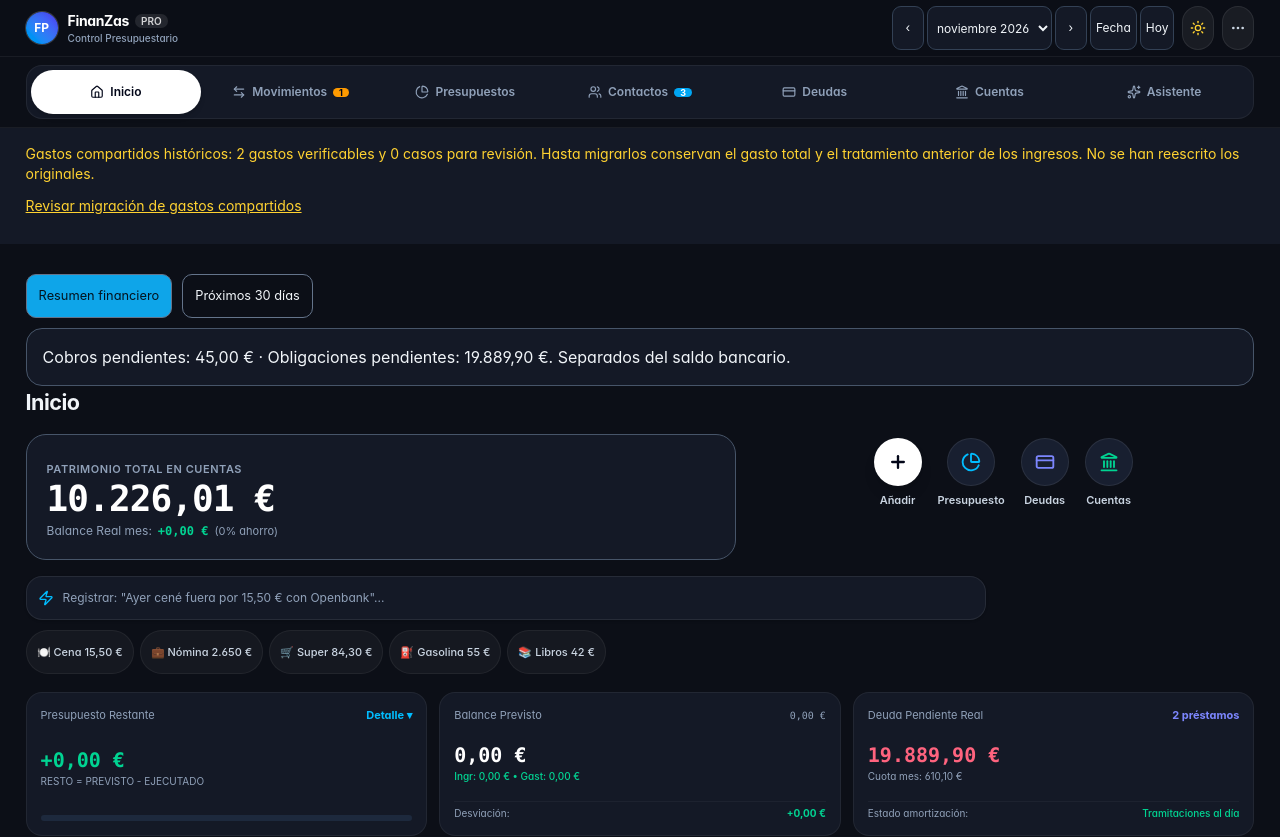
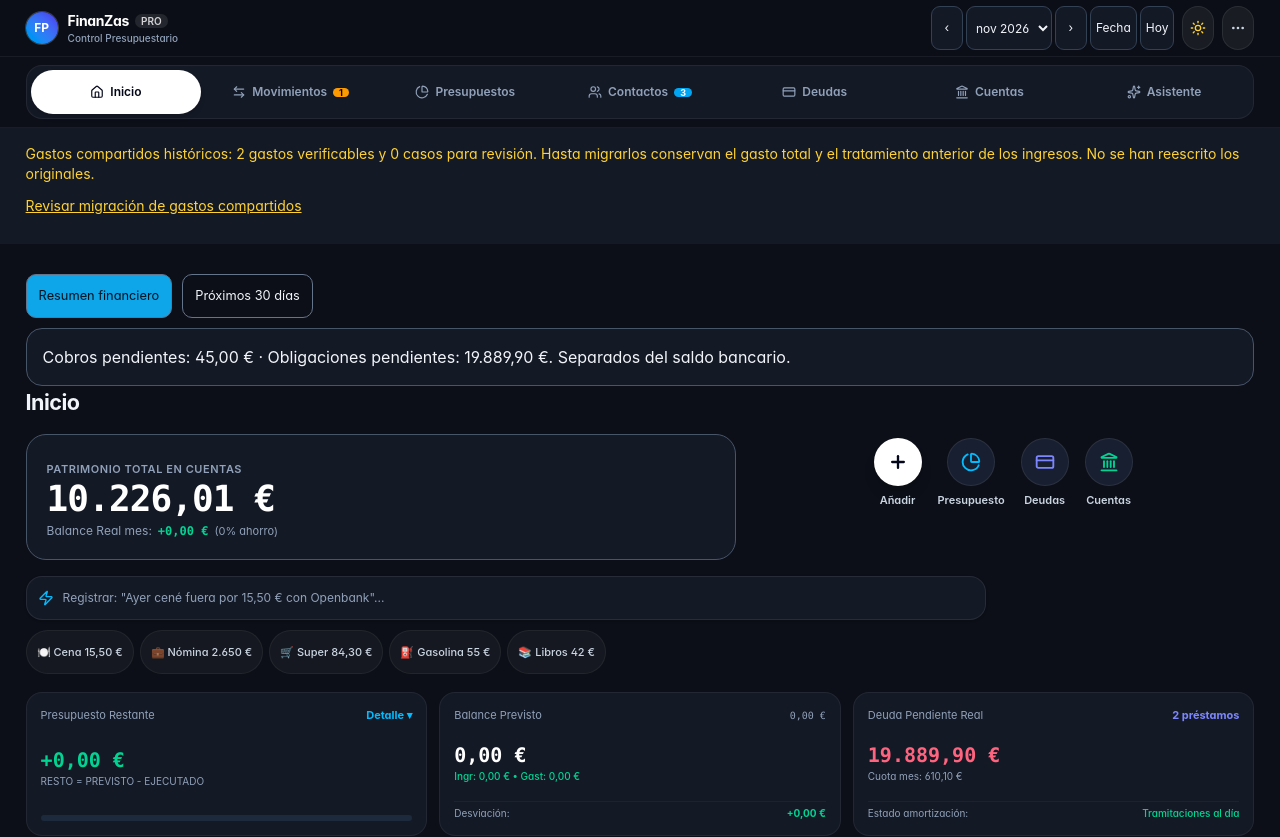
Before and after one commit to dlopezteruel-rgb/Finanzas-pro, a React (Vite) app: page / in a window 1280 px wide. Shown: the top 837 px of the page. Built offline with nearby package versions, Linux system fonts and the light colour scheme.

Commit message:
docs(phase-5): record architecture, validation and fictional UI evidence

```diff
--- a/scripts/intelligent.browser.ts
+++ b/scripts/intelligent.browser.ts
@@ -81,6 +81,8 @@ function populated(): FinanceData {
       type: "INGRESO",
       code: "i",
       concept: "Nómina ficticia",
+      categoryName: "Ingresos ficticios",
+      subcategoryName: "Nómina ficticia",
       amountCents: 150000,
       day: 15,
     }),
--- a/src/components/PeriodSelector.tsx
+++ b/src/components/PeriodSelector.tsx
@@ -32,6 +32,7 @@ export function PeriodSelector({
       </button>
       <select
         aria-label="Seleccionar periodo contable"
+        title={monthLabel(month)}
         value={month}
         onChange={(e) => onChange(e.target.value)}
       >
@@ -45,7 +46,7 @@ export function PeriodSelector({
           .reverse()
           .map((p) => (
             <option key={p} value={p}>
-              {monthLabel(p)}
+              {monthLabel(p, true)}
             </option>
           ))}
       </select>
--- a/src/components/RecurringMovementsView.tsx
+++ b/src/components/RecurringMovementsView.tsx
@@ -21,6 +21,12 @@ import {
 import { madridDate } from "../utils/financialCalendar";
 import { FinanceReview } from "./FinanceReview";
 import { SafeDialog } from "./SafeDialog";
+
+const frequencyLabels = {
+  monthly: "Mensual",
+  quarterly: "Trimestral",
+  yearly: "Anual",
+};
 
 export function RecurringMovementsView({
   data,
@@ -97,7 +103,7 @@ export function RecurringMovementsView({
       saveMovementRule(data, rule);
       setError("");
       setReview({
-        text: `${rule.concept} · ${money(rule.amountCents)} · ${rule.frequency} · día ${rule.day} · ${data.wallets.find((w) => w.id === rule.walletId)?.name}. No crea movimientos ni presupuestos.`,
+        text: `${rule.concept} · ${money(rule.amountCents)} · ${frequencyLabels[rule.frequency]} · día ${rule.day} · ${data.wallets.find((w) => w.id === rule.walletId)?.name}. No crea movimientos ni presupuestos.`,
         apply: (d) => saveMovementRule(d, rule),
       });
     } catch (e) {
@@ -124,7 +130,8 @@ export function RecurringMovementsView({
             <article className="planning-card" key={r.id}>
               <h2>{r.concept}</h2>
               <p>
-                {r.type} · {money(r.amountCents)} · {r.frequency} · día {r.day}
+                {r.type} · {money(r.amountCents)} ·{" "}
+                {frequencyLabels[r.frequency]} · día {r.day}
               </p>
               <p>
                 {data.wallets.find((w) => w.id === r.walletId)?.name} ·{" "}
--- a/src/utils/financialCalendar.ts
+++ b/src/utils/financialCalendar.ts
@@ -31,9 +31,10 @@ export function shiftMonth(month: string, delta: number): string | null {
   if (!Number.isInteger(delta) || n < 12 || n > 119999) return null;
   return `${String(Math.floor(n / 12)).padStart(4, "0")}-${String((n % 12) + 1).padStart(2, "0")}`;
 }
-export function monthLabel(month: string): string {
+export function monthLabel(month: string, short = false): string {
   assertMonth(month);
-  return `${MONTH_NAMES[Number(month.slice(5)) - 1]} ${month.slice(0, 4)}`;
+  const name = MONTH_NAMES[Number(month.slice(5)) - 1];
+  return `${short ? name.slice(0, 3) : name} ${month.slice(0, 4)}`;
 }
 export function daysInMonth(month: string): number {
   assertMonth(month);
```
Also changed, not shown: 14 other files (tests, documents, lock files or other folders).
